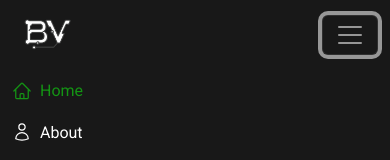
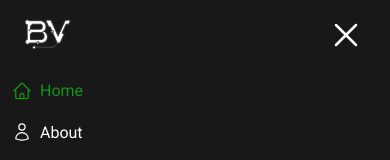
Before and after one commit to bogdanGR/portfolio, a Vue app: page / in a window 390 px wide. Both pictures are taken after a click on the button "Toggle navigation". Shown: the top 160 px of the page. Built offline with nearby package versions, Linux system fonts and the light colour scheme.

Commit message:
Fix burger on mobile menu - show the X icon when opened, remove borders,shadow and outline

```diff
--- a/src/components/Header.vue
+++ b/src/components/Header.vue
@@ -4,7 +4,9 @@ import {
   UserIcon,
   CodeBracketIcon,
   EnvelopeIcon,
-  DocumentTextIcon
+  DocumentTextIcon,
+  XMarkIcon,
+  Bars3Icon
 } from '@heroicons/vue/24/outline'
 </script>
 
@@ -16,7 +18,7 @@ import {
       </router-link>
 
       <button
-        class="navbar-toggler"
+        class="navbar-toggler collapsed"
       type="button"
       data-bs-toggle="collapse"
       data-bs-target="#navbarNav"
@@ -24,7 +26,8 @@ import {
       aria-expanded="false"
       aria-label="Toggle navigation"
       >
-        <span class="navbar-toggler-icon"></span>
+        <Bars3Icon class="toggler-icon bars text-white" />
+        <XMarkIcon class="toggler-icon close text-white" />
       </button>
 
       <div class="collapse navbar-collapse main-menu" id="navbarNav">
@@ -71,4 +74,37 @@ import {
   background: #181818;
   z-index: 100;
 }
+/* icon sizing */
+.toggler-icon {
+  width: 2.5rem;
+  height: 2.5rem;
+}
+
+/* default: show burger, hide X */
+.navbar-toggler .close {
+  display: none;
+}
+.navbar-toggler .bars  {
+  display: inline-block;
+}
+
+/* when menu is open, Bootstrap removes .collapsed */
+.navbar-toggler:not(.collapsed) .close {
+  display: inline-block;
+}
+.navbar-toggler:not(.collapsed) .bars  {
+  display: none;
+}
+
+.navbar-toggler {
+  border: none!important;
+  outline: none!important;
+}
+
+.navbar-toggler:focus {
+  border: none!important;
+  outline: none!important;
+  box-shadow: none;
+}
+
 </style>
```
Lines whose indentation alone changed are shown as unchanged.
